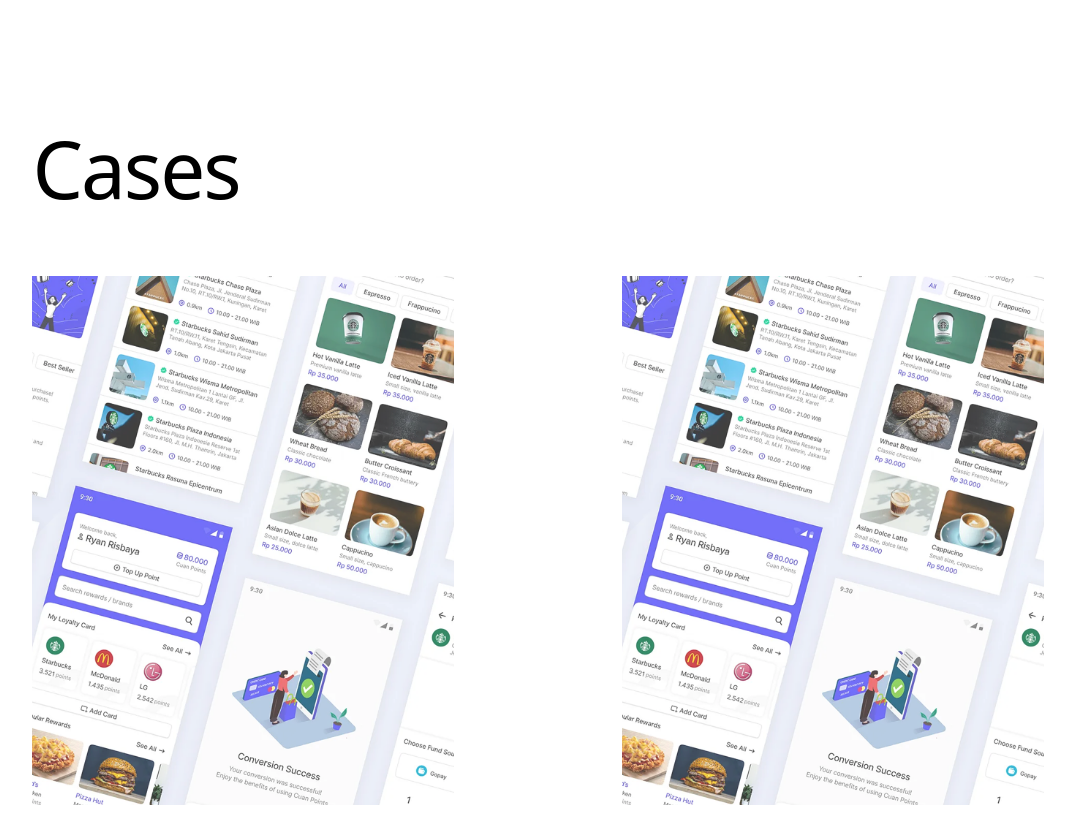
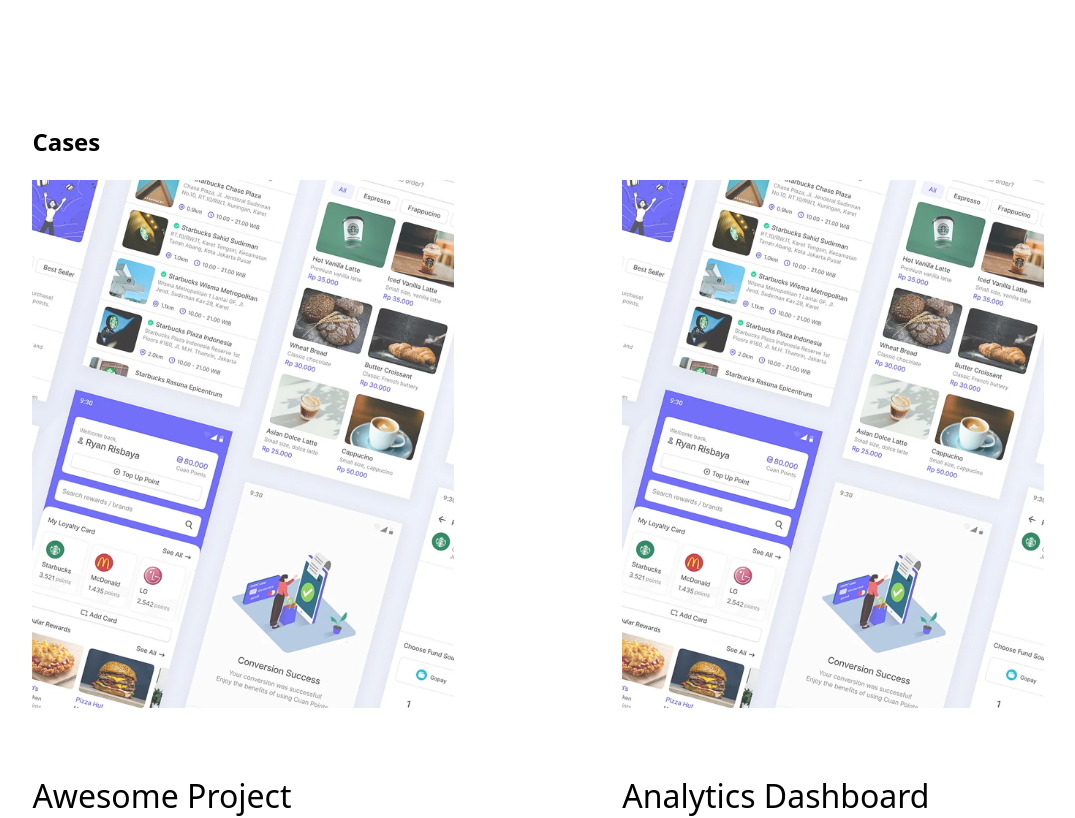
Before and after one commit to aboutbenjamin/my-portfolio, a React (Vite) app: page /#/ in a window 1280 px wide. Shown: the part 540-1358 px from the top of the page, without its empty margins (102-1177 px from the left). Built offline with nearby package versions, Linux system fonts and the light colour scheme.

Commit message:
Add CaseScreen and transition context; refactor HomeScreen to handle case navigation

```diff
--- a/src/App.tsx
+++ b/src/App.tsx
@@ -1,14 +1,19 @@
 import { HashRouter, Routes, Route } from "react-router-dom";
 import "./App.css";
 import HomeScreen from "./screens/home/HomeScreen";
+import CaseScreen from "./screens/case/CaseScreen";
+import { TransitionProvider } from "./hooks/use-transition";
 
 function App() {
   return (
-    <HashRouter>
-      <Routes>
-        <Route path="/" element={<HomeScreen />} />
-      </Routes>
-    </HashRouter>
+    <TransitionProvider>
+      <HashRouter>
+        <Routes>
+          <Route path="/" element={<HomeScreen />} />
+          <Route path="/case/:id" element={<CaseScreen />} />
+        </Routes>
+      </HashRouter>
+    </TransitionProvider>
   );
 }
 
--- a/src/components/case/Case.module.css
+++ b/src/components/case/Case.module.css
@@ -1,17 +1,17 @@
-.case-root {
+.caseRoot {
   display: flex;
   flex-direction: column;
   gap: 2rem;
 }
 
-.case-figure {
+.caseFigure {
   aspect-ratio: 51/64;
   overflow: hidden;
   position: relative;
   margin: 0;
 }
 
-.case-image {
+.caseImage {
   position: absolute;
   top: 0;
   left: 0;
@@ -23,14 +23,14 @@
   transition: transform 0.5s, opacity 0.5s;
 }
 
-.case-root:hover .case-image,
-.case-root:focus-within .case-image,
-.case-root:active .case-image {
+.caseRoot:hover .caseImage,
+.caseRoot:focus-within .caseImage,
+.caseRoot:active .caseImage {
   transform: scale(1);
   opacity: 0.9;
 }
 
-.case-title {
+.caseTitle {
   margin-bottom: 0.5rem;
   font-family: var(--font-heading, inherit);
   font-size: 1.125rem;
@@ -38,19 +38,19 @@
 }
 
 @media (min-width: 1280px) {
-  .case-title {
+  .caseTitle {
     margin-bottom: 1rem;
     font-size: 2rem;
   }
 }
 
 @media (min-width: 1920px) {
-  .case-title {
+  .caseTitle {
     font-size: 2.5rem;
   }
 }
 
-.case-tags {
+.caseTags {
   display: flex;
   flex-wrap: wrap;
   gap: 0 1.25rem;
@@ -61,7 +61,7 @@
 }
 
 @media (min-width: 1536px) {
-  .case-tags {
+  .caseTags {
     font-size: 1.125rem;
   }
 }
--- a/src/components/case/Case.tsx
+++ b/src/components/case/Case.tsx
@@ -1,29 +1,61 @@
+import React from "react";
 import styles from "./Case.module.css";
 
 type CaseProps = {
   title: string;
   tags: string[];
   image: string;
+  id: number;
+  onClick?: () => void;
+  imgRef?: React.Ref<HTMLImageElement>;
 };
 
-function Case({ title, tags, image }: CaseProps) {
+const Case: React.FC<CaseProps> = ({
+  title,
+  tags,
+  image,
+  id,
+  onClick,
+  imgRef,
+}) => {
+  const handleKeyDown = (e: React.KeyboardEvent) => {
+    if (e.key === "Enter" || e.key === " ") {
+      e.preventDefault();
+      onClick?.();
+    }
+  };
+
   return (
-    <article className={styles["case-root"]}>
-      <figure className={styles["case-figure"]}>
+    <div
+      className={styles.caseLink}
+      tabIndex={0}
+      role="button"
+      onClick={(e) => {
+        e.preventDefault();
+        onClick?.();
+      }}
+      onKeyDown={handleKeyDown}
+      aria-label={`Open case: ${title}`}
+    >
+      <article className={styles.caseRoot}>
+        <figure className={styles.caseFigure}>
           <img
+            ref={imgRef}
             src={new URL(`../../assets/${image}`, import.meta.url).href}
             alt={title}
-          className={styles["case-image"]}
+            className={styles.caseImage}
+            data-shared-image={`case-image-${id}`}
           />
         </figure>
-      <h3 className={styles["case-title"]}>{title}</h3>
-      <span className={styles["case-tags"]}>
+        <h3 className={styles.caseTitle}>{title}</h3>
+        <span className={styles.caseTags}>
           {tags.map((tag) => (
             <span key={tag}>{tag}</span>
           ))}
         </span>
       </article>
+    </div>
   );
-}
+};
 
-export default Case;
+export default React.memo(Case);
--- /dev/null
+++ b/src/hooks/use-transition.ts
@@ -0,0 +1,32 @@
+import { createContext, useContext, useState, createElement } from "react";
+
+type TransitionData = {
+  id: number | null;
+  rect: DOMRect | null;
+};
+
+type TransitionContextType = {
+  transitionData: TransitionData;
+  setTransitionData: (data: TransitionData) => void;
+};
+
+const TransitionContext = createContext<TransitionContextType | null>(null);
+
+export function useTransitionContext() {
+  const ctx = useContext(TransitionContext);
+  if (!ctx) throw new Error("TransitionContext not found");
+  return ctx;
+}
+
+export function TransitionProvider(props: { children: React.ReactNode }) {
+  const [transitionData, setTransitionData] = useState<TransitionData>({
+    id: null,
+    rect: null,
+  });
+
+  return createElement(
+    TransitionContext.Provider,
+    { value: { transitionData, setTransitionData } },
+    props.children
+  );
+}
--- /dev/null
+++ b/src/screens/case/CaseScreen.module.css
@@ -0,0 +1,9 @@
+.case-image-bg {
+  position: absolute;
+  top: 0;
+  left: 0;
+  width: 100%;
+  height: 800px;
+  object-fit: cover;
+  z-index: -1;
+}
--- /dev/null
+++ b/src/screens/case/CaseScreen.tsx
@@ -0,0 +1,78 @@
+import { useEffect, useRef } from "react";
+import { useParams } from "react-router-dom";
+import { CASES } from "../../constansts/cases";
+import { useTransitionContext } from "../../hooks/use-transition";
+import styles from "./CaseScreen.module.css";
+
+function CaseScreen() {
+  const { id } = useParams();
+  const caseId = Number(id);
+  const validCase =
+    Number.isFinite(caseId) && caseId >= 0 && caseId < CASES.length;
+  const caseData = validCase ? CASES[caseId] : null;
+  const imgRef = useRef<HTMLImageElement>(null);
+  const { transitionData } = useTransitionContext();
+
+  useEffect(() => {
+    if (transitionData.id === caseId && transitionData.rect && imgRef.current) {
+      const img = imgRef.current;
+      const startRect = transitionData.rect;
+      const endRect = img.getBoundingClientRect();
+
+      const floatingImg = img.cloneNode(true) as HTMLImageElement;
+      floatingImg.style.position = "fixed";
+      floatingImg.style.left = `${startRect.left}px`;
+      floatingImg.style.top = `${startRect.top}px`;
+      floatingImg.style.width = `${startRect.width}px`;
+      floatingImg.style.height = `${startRect.height}px`;
+      floatingImg.style.zIndex = "9999";
+      floatingImg.style.transition = "all 0.7s cubic-bezier(.77,0,.18,1)";
+      floatingImg.style.objectFit = "cover";
+      floatingImg.style.pointerEvents = "none";
+      document.body.appendChild(floatingImg);
+
+      img.style.visibility = "hidden";
+
+      requestAnimationFrame(() => {
+        floatingImg.style.left = "0px";
+        floatingImg.style.top = "0px";
+        floatingImg.style.width = `${window.innerWidth}px`;
+        floatingImg.style.height = `${endRect.height}px`;
+      });
+
+      floatingImg.addEventListener(
+        "transitionend",
+        () => {
+          img.style.visibility = "";
+          floatingImg.remove();
+        },
+        { once: true }
+      );
+    }
+  }, [caseId, transitionData]);
+
+  if (!caseData) {
+    return (
+      <main>
+        <h2>Case not found</h2>
+      </main>
+    );
+  }
+
+  return (
+    <main>
+      <header>
+        <img
+          ref={imgRef}
+          src={new URL(`../../assets/${caseData.image}`, import.meta.url).href}
+          alt={caseData.title}
+          className={styles["case-image-bg"]}
+        />
+        <h1>{caseData.title}</h1>
+      </header>
+      <h1>{caseData.title}</h1>
+    </main>
+  );
+}
+
+export default CaseScreen;
--- a/src/screens/home/HomeScreen.tsx
+++ b/src/screens/home/HomeScreen.tsx
@@ -1,7 +1,9 @@
-import { useEffect } from "react";
+import { useEffect, useRef, useCallback } from "react";
+import { useNavigate } from "react-router-dom";
 import Case from "../../components/case/Case";
 import { CASES } from "../../constansts/cases";
-import styles from "./Home.module.css";
+import styles from "./HomeScreen.module.css";
+import { useTransitionContext } from "../../hooks/use-transition";
 
 function HomeScreen() {
   useEffect(() => {
@@ -10,6 +12,29 @@ function HomeScreen() {
       document.body.classList.remove("home-body");
     };
   }, []);
+
+  const imgRefs = useRef<(HTMLImageElement | null)[]>([]);
+  const { setTransitionData } = useTransitionContext();
+  const navigate = useNavigate();
+
+  const handleCaseClick = useCallback(
+    (id: number) => {
+      const img = imgRefs.current[id];
+      if (img) {
+        const rect = img.getBoundingClientRect();
+        setTransitionData({ id, rect });
+      }
+      navigate(`/case/${id}`);
+    },
+    [setTransitionData, navigate]
+  );
+
+  const getImgRef = useCallback(
+    (idx: number) => (el: HTMLImageElement | null) => {
+      imgRefs.current[idx] = el;
+    },
+    []
+  );
 
   return (
     <main className={styles["main-container"]}>
@@ -21,18 +46,33 @@ function HomeScreen() {
         </h1>
       </section>
       <section className={styles["cases-section"]}>
-        <h1>Cases</h1>
+        <h2>Cases</h2>
         <div className={styles["cases-grid"]}>
           <div className={styles["cases-col-left"]}>
-            <Case title={CASES[0].title} tags={CASES[0].tags} image={CASES[0].image} />
-            <Case title={CASES[1].title} tags={CASES[1].tags} image={CASES[1].image} />
-            <Case title={CASES[2].title} tags={CASES[2].tags} image={CASES[2].image} />
-            <Case title={CASES[3].title} tags={CASES[3].tags} image={CASES[3].image} />
+            {CASES.slice(0, 4).map((c, idx) => (
+              <Case
+                key={idx}
+                id={idx}
+                title={c.title}
+                tags={c.tags}
+                image={c.image}
+                imgRef={getImgRef(idx)}
+                onClick={() => handleCaseClick(idx)}
+              />
+            ))}
           </div>
           <div className={styles["cases-col-right"]}>
-            <Case title={CASES[4].title} tags={CASES[4].tags} image={CASES[4].image} />
-            <Case title={CASES[5].title} tags={CASES[5].tags} image={CASES[5].image} />
-            <Case title={CASES[6].title} tags={CASES[6].tags} image={CASES[6].image} />
+            {CASES.slice(4).map((c, idx) => (
+              <Case
+                key={idx + 4}
+                id={idx + 4}
+                title={c.title}
+                tags={c.tags}
+                image={c.image}
+                imgRef={getImgRef(idx + 4)}
+                onClick={() => handleCaseClick(idx + 4)}
+              />
+            ))}
           </div>
         </div>
       </section>
```
Also changed, not shown: src/screens/home/HomeScreen.module.css (renamed from src/screens/home/Home.module.css). Lines whose indentation alone changed are shown as unchanged.
